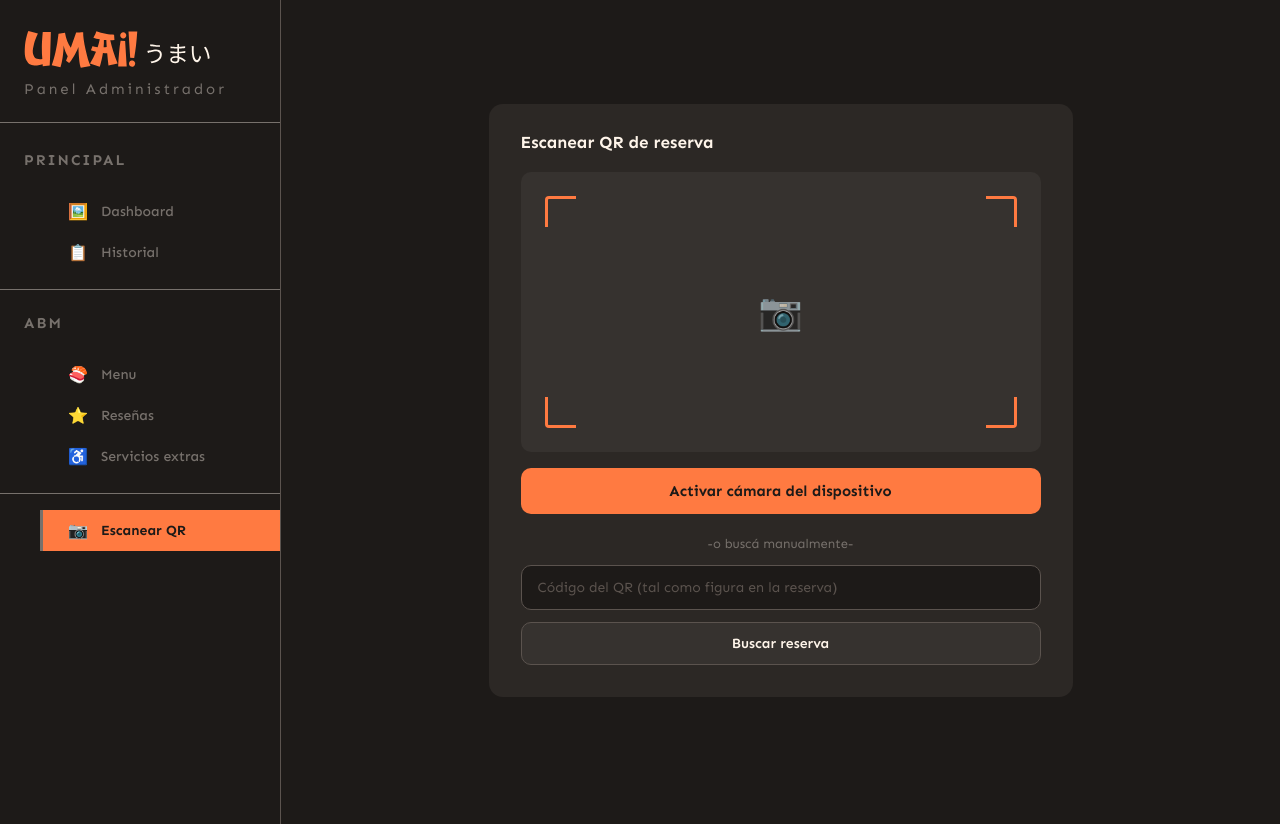
After one commit to Valencua/umai-web, a Flask app: page /admin/escaner/ in a window 1280 px wide. The commit adds this page. Run offline with Flask 3, Linux system fonts and the light colour scheme; some libraries are stand-ins or nearby versions.

Commit message:
boceto escaner

```diff
--- /dev/null
+++ b/static/css/escaner.css
@@ -0,0 +1,285 @@
+/* ── Página escáner ── */
+.escaner-page {
+  display: flex;
+  align-items: center;
+  justify-content: center;
+  min-height: calc(100vh - 64px);
+}
+
+.escaner-card {
+  background-color: #2C2825;
+  border-radius: 14px;
+  padding: 28px 32px 32px;
+  width: 100%;
+  max-width: 520px;
+}
+
+.escaner-title {
+  font-size: 17px;
+  font-weight: 700;
+  color: #FFF5EA;
+  margin: 0 0 20px;
+}
+
+/* ── Viewport del escáner ── */
+.scanner-viewport {
+  position: relative;
+  background-color: #36322F;
+  border-radius: 10px;
+  min-height: 280px;
+  overflow: hidden;
+  margin-bottom: 16px;
+}
+
+.scanner-frame {
+  position: relative;
+  width: 100%;
+  min-height: 280px;
+  display: flex;
+  align-items: center;
+  justify-content: center;
+}
+
+#qr-reader {
+  width: 100%;
+  min-height: 280px;
+  display: none;
+}
+
+#qr-reader.scanner-active {
+  display: block;
+}
+
+#qr-reader video {
+  border-radius: 10px;
+  object-fit: cover;
+}
+
+#qr-reader__scan_region {
+  background: transparent !important;
+}
+
+#qr-reader__dashboard_section_csr button {
+  background-color: #FF7A41 !important;
+  color: #1D1A18 !important;
+  border: none !important;
+  border-radius: 8px !important;
+  font-family: 'Sen', sans-serif !important;
+  font-weight: 600 !important;
+}
+
+/* Esconder UI extra de la librería; usamos nuestro botón */
+#qr-reader__dashboard_section,
+#qr-reader__header_message {
+  display: none !important;
+}
+
+.scanner-corners {
+  position: absolute;
+  inset: 24px;
+  pointer-events: none;
+  z-index: 2;
+}
+
+.scanner-corners span {
+  position: absolute;
+  width: 28px;
+  height: 28px;
+  border-color: #FF7A41;
+  border-style: solid;
+}
+
+.corner-tl {
+  top: 0;
+  left: 0;
+  border-width: 3px 0 0 3px;
+  border-radius: 4px 0 0 0;
+}
+
+.corner-tr {
+  top: 0;
+  right: 0;
+  border-width: 3px 3px 0 0;
+  border-radius: 0 4px 0 0;
+}
+
+.corner-bl {
+  bottom: 0;
+  left: 0;
+  border-width: 0 0 3px 3px;
+  border-radius: 0 0 0 4px;
+}
+
+.corner-br {
+  bottom: 0;
+  right: 0;
+  border-width: 0 3px 3px 0;
+  border-radius: 0 0 4px 0;
+}
+
+.scanner-placeholder {
+  display: flex;
+  flex-direction: column;
+  align-items: center;
+  justify-content: center;
+  gap: 8px;
+  min-height: 280px;
+  color: #5B534E;
+  z-index: 1;
+}
+
+.scanner-placeholder.hidden {
+  display: none;
+}
+
+.camera-icon {
+  font-size: 36px;
+  opacity: 0.7;
+}
+
+/* ── Botones ── */
+.btn-activar-camara {
+  width: 100%;
+  padding: 14px 20px;
+  background-color: #FF7A41;
+  color: #1D1A18;
+  border: none;
+  border-radius: 10px;
+  font-family: 'Sen', sans-serif;
+  font-size: 15px;
+  font-weight: 700;
+  cursor: pointer;
+  transition: background-color 0.2s ease, opacity 0.2s ease;
+}
+
+.btn-activar-camara:hover:not(:disabled) {
+  background-color: #ff8f5c;
+}
+
+.btn-activar-camara:disabled {
+  opacity: 0.55;
+  cursor: not-allowed;
+}
+
+.btn-detener-camara {
+  width: 100%;
+  margin-top: 10px;
+  padding: 10px 16px;
+  background-color: transparent;
+  color: #77716C;
+  border: 1px solid #5B534E;
+  border-radius: 10px;
+  font-family: 'Sen', sans-serif;
+  font-size: 13px;
+  font-weight: 600;
+  cursor: pointer;
+  display: none;
+}
+
+.btn-detener-camara.visible {
+  display: block;
+}
+
+.btn-detener-camara:hover {
+  color: #FFF5EA;
+  border-color: #77716C;
+}
+
+/* ── Búsqueda manual ── */
+.manual-divider {
+  text-align: center;
+  font-size: 13px;
+  color: #77716C;
+  margin: 22px 0 14px;
+}
+
+.codigo-input {
+  width: 100%;
+  padding: 13px 16px;
+  background-color: #1D1A18;
+  border: 1px solid #5B534E;
+  border-radius: 10px;
+  color: #FFF5EA;
+  font-family: 'Sen', sans-serif;
+  font-size: 14px;
+  box-sizing: border-box;
+  margin-bottom: 12px;
+}
+
+.codigo-input::placeholder {
+  color: #5B534E;
+}
+
+.codigo-input:focus {
+  outline: none;
+  border-color: #FF7A41;
+}
+
+.btn-buscar-reserva {
+  width: 100%;
+  padding: 12px 20px;
+  background-color: #36322F;
+  color: #FFF5EA;
+  border: 1px solid #5B534E;
+  border-radius: 10px;
+  font-family: 'Sen', sans-serif;
+  font-size: 14px;
+  font-weight: 600;
+  cursor: pointer;
+  transition: background-color 0.2s ease, border-color 0.2s ease;
+}
+
+.btn-buscar-reserva:hover:not(:disabled) {
+  background-color: #42403c;
+  border-color: #77716C;
+}
+
+.btn-buscar-reserva:disabled {
+  opacity: 0.5;
+  cursor: not-allowed;
+}
+
+/* ── Resultado ── */
+.resultado-mensaje {
+  margin-top: 20px;
+  padding: 16px 18px;
+  border-radius: 10px;
+  font-size: 15px;
+  font-weight: 700;
+  text-align: center;
+  display: none;
+}
+
+.resultado-mensaje.visible {
+  display: block;
+}
+
+.resultado-mensaje.exito {
+  background-color: rgba(76, 175, 80, 0.15);
+  color: #81c784;
+  border: 1px solid #4CAF50;
+}
+
+.resultado-mensaje.error {
+  background-color: rgba(229, 57, 53, 0.12);
+  color: #ef9a9a;
+  border: 1px solid #e53935;
+}
+
+.resultado-mensaje.info {
+  background-color: rgba(255, 122, 65, 0.12);
+  color: #FF7A41;
+  border: 1px solid #FF7A41;
+}
+
+.mensaje-camara-error {
+  margin-top: 10px;
+  font-size: 12px;
+  color: #ef9a9a;
+  text-align: center;
+  display: none;
+}
+
+.mensaje-camara-error.visible {
+  display: block;
+}
--- a/static/css/login.css
+++ b/static/css/login.css
@@ -4,6 +4,7 @@ html,
 body {
     height: 100%;
     overflow: hidden;
+    margin:0px;
 }
 
 body {
--- /dev/null
+++ b/static/js/escaner.js
@@ -0,0 +1,168 @@
+/**
+ * Demo sin backend: códigos válidos hardcodeados.
+ * Cuando conecten Flask, reemplazar validarCodigo() por un fetch al servidor.
+ */
+const CODIGOS_VALIDOS = new Set([
+  'UMAI-2025-ABC123',
+  'UMAI-RES-001',
+  'RESERVA-DEMO-OK',
+]);
+
+let html5QrCode = null;
+let camaraActiva = false;
+
+const els = {
+  qrReader: document.getElementById('qr-reader'),
+  placeholder: document.getElementById('scanner-placeholder'),
+  btnCamara: document.getElementById('btn-activar-camara'),
+  btnDetener: document.getElementById('btn-detener-camara'),
+  inputCodigo: document.getElementById('codigo-manual'),
+  btnBuscar: document.getElementById('btn-buscar-reserva'),
+  resultado: document.getElementById('resultado-mensaje'),
+  errorCamara: document.getElementById('mensaje-camara-error'),
+};
+
+function marcarNavActivo() {
+  document.querySelectorAll('.nav-item').forEach((item) => {
+    const texto = item.querySelector('.nav-text');
+    if (texto && texto.textContent.trim() === 'Escanear QR') {
+      item.classList.add('active');
+    }
+  });
+}
+
+function normalizarCodigo(valor) {
+  return valor.trim().toUpperCase();
+}
+
+function validarCodigo(codigo) {
+  return CODIGOS_VALIDOS.has(normalizarCodigo(codigo));
+}
+
+function mostrarResultado(tipo, texto) {
+  els.resultado.className = `resultado-mensaje visible ${tipo}`;
+  els.resultado.textContent = texto;
+}
+
+function limpiarResultado() {
+  els.resultado.className = 'resultado-mensaje';
+  els.resultado.textContent = '';
+}
+
+function ocultarErrorCamara() {
+  els.errorCamara.classList.remove('visible');
+  els.errorCamara.textContent = '';
+}
+
+function mostrarErrorCamara(mensaje) {
+  els.errorCamara.textContent = mensaje;
+  els.errorCamara.classList.add('visible');
+}
+
+function procesarCodigo(codigo) {
+  if (!codigo || !codigo.trim()) {
+    mostrarResultado('error', 'Ingresá un código de reserva.');
+    return;
+  }
+
+  if (validarCodigo(codigo)) {
+    detenerCamara();
+    mostrarResultado('exito', 'Reserva confirmada');
+    return;
+  }
+
+  mostrarResultado('error', 'Código no válido. Revisá el QR e intentá de nuevo.');
+}
+
+async function detenerCamara() {
+  if (!html5QrCode || !camaraActiva) return;
+
+  try {
+    await html5QrCode.stop();
+    await html5QrCode.clear();
+  } catch (_) {
+    /* ignorar si ya estaba detenida */
+  }
+
+  camaraActiva = false;
+  els.qrReader.classList.remove('scanner-active');
+  els.placeholder.classList.remove('hidden');
+  els.btnCamara.disabled = false;
+  els.btnCamara.textContent = 'Activar cámara del dispositivo';
+  els.btnDetener.classList.remove('visible');
+  els.inputCodigo.disabled = false;
+  els.btnBuscar.disabled = false;
+}
+
+async function iniciarCamara() {
+  if (camaraActiva) return;
+
+  limpiarResultado();
+  ocultarErrorCamara();
+
+  if (typeof Html5Qrcode === 'undefined') {
+    mostrarErrorCamara('No se pudo cargar el lector QR. Revisá tu conexión.');
+    return;
+  }
+
+  html5QrCode = new Html5Qrcode('qr-reader');
+
+  els.placeholder.classList.add('hidden');
+  els.qrReader.classList.add('scanner-active');
+  els.btnCamara.disabled = true;
+  els.btnCamara.textContent = 'Escaneando…';
+  els.btnDetener.classList.add('visible');
+  els.inputCodigo.disabled = true;
+  els.btnBuscar.disabled = true;
+
+  const config = { fps: 10, qrbox: { width: 220, height: 220 } };
+
+  try {
+    await html5QrCode.start(
+      { facingMode: 'environment' },
+      config,
+      (decodedText) => {
+        procesarCodigo(decodedText);
+      },
+      () => {
+        /* sin QR en frame: no hacer nada */
+      }
+    );
+    camaraActiva = true;
+    mostrarResultado('info', 'Apuntá la cámara al código QR de la reserva.');
+  } catch (err) {
+    await detenerCamara();
+    const msg =
+      err && err.name === 'NotAllowedError'
+        ? 'Permiso de cámara denegado. Activá el acceso en el navegador o usá la búsqueda manual.'
+        : 'No se pudo activar la cámara. Probá la búsqueda manual.';
+    mostrarErrorCamara(msg);
+    mostrarResultado('error', msg);
+  }
+}
+
+function initEscaner() {
+  marcarNavActivo();
+
+  els.btnCamara.addEventListener('click', iniciarCamara);
+  els.btnDetener.addEventListener('click', () => {
+    detenerCamara();
+    limpiarResultado();
+    ocultarErrorCamara();
+  });
+
+  els.btnBuscar.addEventListener('click', () => {
+    limpiarResultado();
+    ocultarErrorCamara();
+    procesarCodigo(els.inputCodigo.value);
+  });
+
+  els.inputCodigo.addEventListener('keydown', (e) => {
+    if (e.key === 'Enter') {
+      e.preventDefault();
+      els.btnBuscar.click();
+    }
+  });
+}
+
+document.addEventListener('DOMContentLoaded', initEscaner);
--- /dev/null
+++ b/templates/admin/escaner.html
@@ -0,0 +1,68 @@
+{% extends "base_empleado.html" %}
+
+{% block title %}UMAi! Escanear QR{% endblock %}
+
+{% block extra_css %}
+<link rel="stylesheet" href="{{ url_for('static', filename='css/escaner.css') }}">
+{% endblock %}
+
+{% block content %}
+
+  <div class="escaner-page">
+    <div class="escaner-card">
+
+      <h2 class="escaner-title">Escanear QR de reserva</h2>
+
+      <div class="scanner-viewport">
+        <div class="scanner-frame">
+          <div class="scanner-corners" aria-hidden="true">
+            <span class="corner-tl"></span>
+            <span class="corner-tr"></span>
+            <span class="corner-bl"></span>
+            <span class="corner-br"></span>
+          </div>
+
+          <div id="scanner-placeholder" class="scanner-placeholder">
+            <span class="camera-icon" aria-hidden="true">📷</span>
+          </div>
+
+          <div id="qr-reader"></div>
+        </div>
+      </div>
+
+      <button type="button" id="btn-activar-camara" class="btn-activar-camara">
+        Activar cámara del dispositivo
+      </button>
+
+      <button type="button" id="btn-detener-camara" class="btn-detener-camara">
+        Detener cámara
+      </button>
+
+      <p id="mensaje-camara-error" class="mensaje-camara-error" role="alert"></p>
+
+      <p class="manual-divider">-o buscá manualmente-</p>
+
+      <input
+        type="text"
+        id="codigo-manual"
+        class="codigo-input"
+        placeholder="Código del QR (tal como figura en la reserva)"
+        autocomplete="off"
+        spellcheck="false"
+      >
+
+      <button type="button" id="btn-buscar-reserva" class="btn-buscar-reserva">
+        Buscar reserva
+      </button>
+
+      <div id="resultado-mensaje" class="resultado-mensaje" role="status" aria-live="polite"></div>
+
+    </div>
+  </div>
+
+{% endblock %}
+
+{% block extra_js %}
+<script src="https://unpkg.com/html5-qrcode@2.3.8/html5-qrcode.min.js"></script>
+<script src="{{ url_for('static', filename='js/escaner.js') }}"></script>
+{% endblock %}
--- a/umai/routes/admin/escaner.py
+++ b/umai/routes/admin/escaner.py
@@ -1,3 +1,9 @@
 from flask import Blueprint, render_template, request, redirect, url_for, jsonify
 
 escaner_bp = Blueprint('escaner', __name__)
+
+
+@escaner_bp.route('/', methods=['GET'])
+def escan():
+
+    return render_template('admin/escaner.html')
```
